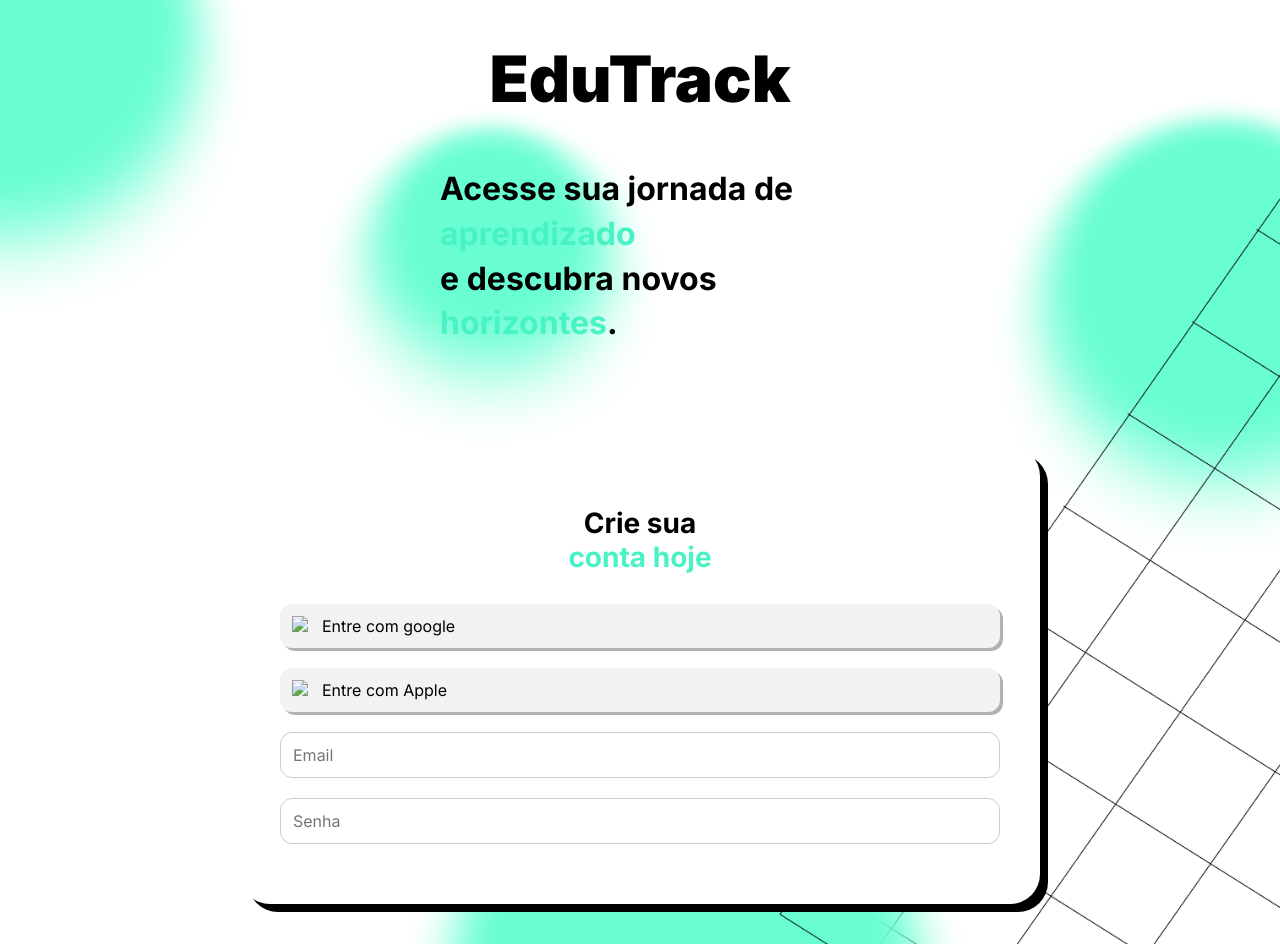
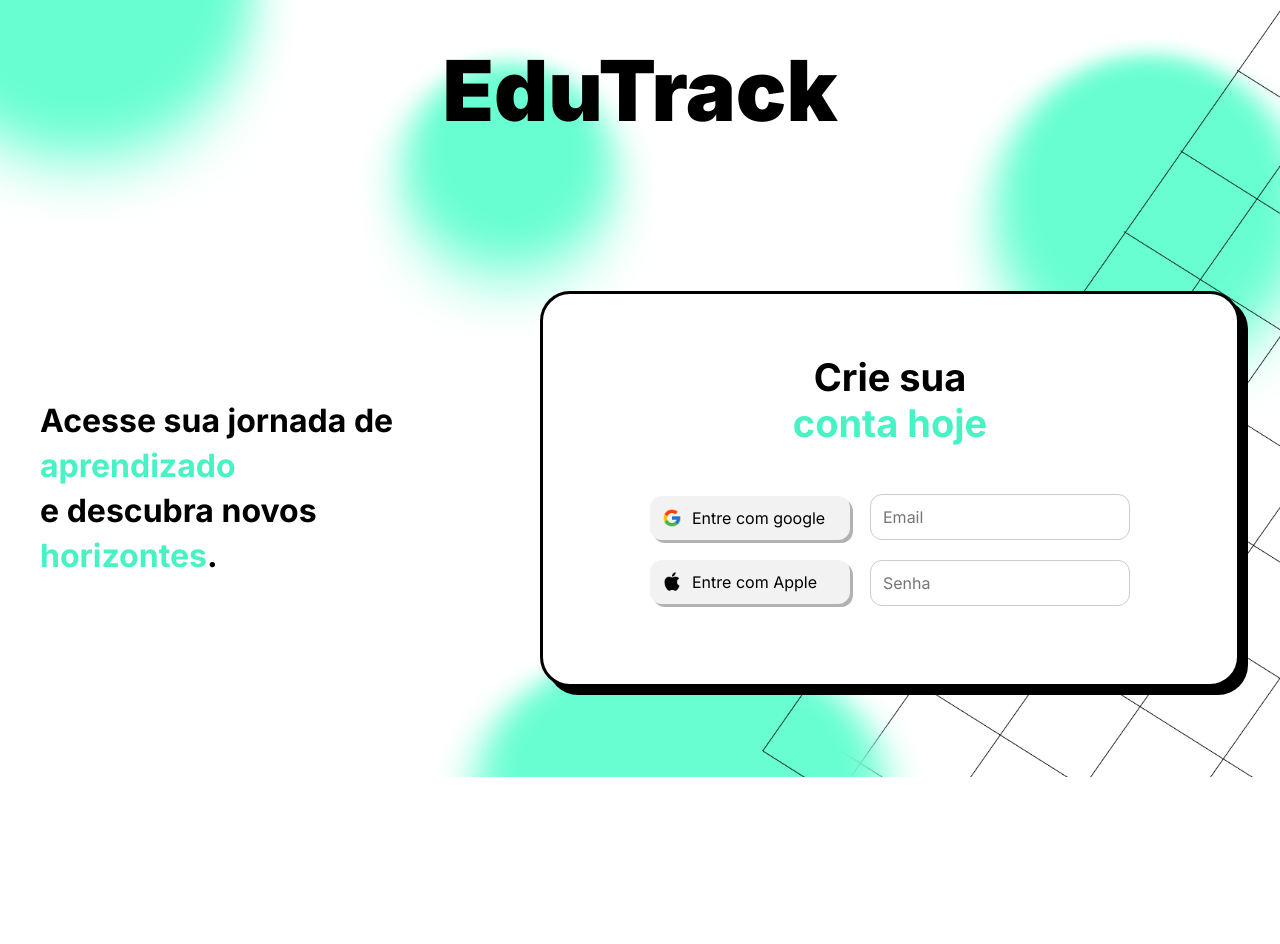
Before and after one commit to midnightph/siteIverson, a plain HTML site: page index.html in a window 1280 px wide. After the commit the page ends 800 px from the top, so only its background shows below. Drawn offline with Linux system fonts and the light colour scheme.

Commit message:
Add files via upload

```diff
--- a/index.html
+++ b/index.html
@@ -23,18 +23,22 @@
       <h2>Crie sua<br /><span class="highlight">conta hoje</span></h2>
 
       <div class="buttons">
+        <div class="separator">
         <button class="google-btn">
-          <img src="google-logo.svg" alt="Google logo" />
+          <img src="google-logo.png" alt="Google logo" />
           Entre com google
         </button>
 
         <button class="apple-btn">
-          <img src="apple-logo.svg" alt="Apple logo" />
+          <img src="apple.png" alt="Apple logo" />
           Entre com Apple
         </button>
+        </div>
 
-        <input type="email" placeholder="Email" />
-        <input type="password" placeholder="Senha" />
+        <div class="buttons1">
+          <input type="email" placeholder="Email" autocapitalize="none" autocomplete="off" />
+          <input type="password" placeholder="Senha" />
+        </div>
       </div>
     </div>
   </div>
--- a/style.css
+++ b/style.css
@@ -14,16 +14,18 @@
   }
 
   .title1 {
-    font-size: 64px;
+    font-size: 84px;
     text-align: center;
     font-weight: 900;
     margin-bottom: 50px;
+    padding-bottom: 100px;
   }
 
   .mainContent {
     display: flex;
     justify-content: center;
-    align-items: flex-start;
+    align-items: center;
+    align-content: center;
     gap: 100px;
     flex-wrap: wrap;
   }
@@ -44,19 +46,22 @@
     border-radius: 30px;
     padding: 60px 40px;
     box-shadow: 8px 8px 0px black;
-    min-width: 800px;
+    min-width: 700px;
+    border-style: solid;
   }
 
   .login h2 {
-    font-size: 28px;
+    font-size: 38px;
     text-align: center;
     margin-bottom: 30px;
   }
 
   .buttons {
     display: flex;
-    flex-direction: column;
+    flex-direction: row;
     gap: 20px;
+    align-items: center;
+    justify-content: center
   }
 
   .google-btn,
@@ -71,7 +76,16 @@
     font-size: 16px;
     box-shadow: 3px 3px 0px rgba(0,0,0,0.3);
     cursor: pointer;
+    min-width: 200px;
   }
+
+  .google-btn:active,
+  .apple-btn:active {
+    box-shadow: none;
+    transform: translate(3px, 3px);
+    transition: all 0.1s ease-in-out;
+  }
+
 
   .google-btn img,
   .apple-btn img {
@@ -84,4 +98,19 @@
     border-radius: 12px;
     border: 1px solid #ccc;
     font-size: 16px;
+    max-width: 400px;
   }
+
+  .separator {
+    display: flex;
+    align-items: center;
+    gap: 20px;
+    margin: 20px 0;
+    flex-direction: column;
+  }
+
+  .buttons1{
+    display: flex;
+    flex-direction: column;
+    gap: 20px;
+  }
```
Also changed, not shown: apple.png (added), google-logo.png (added).
